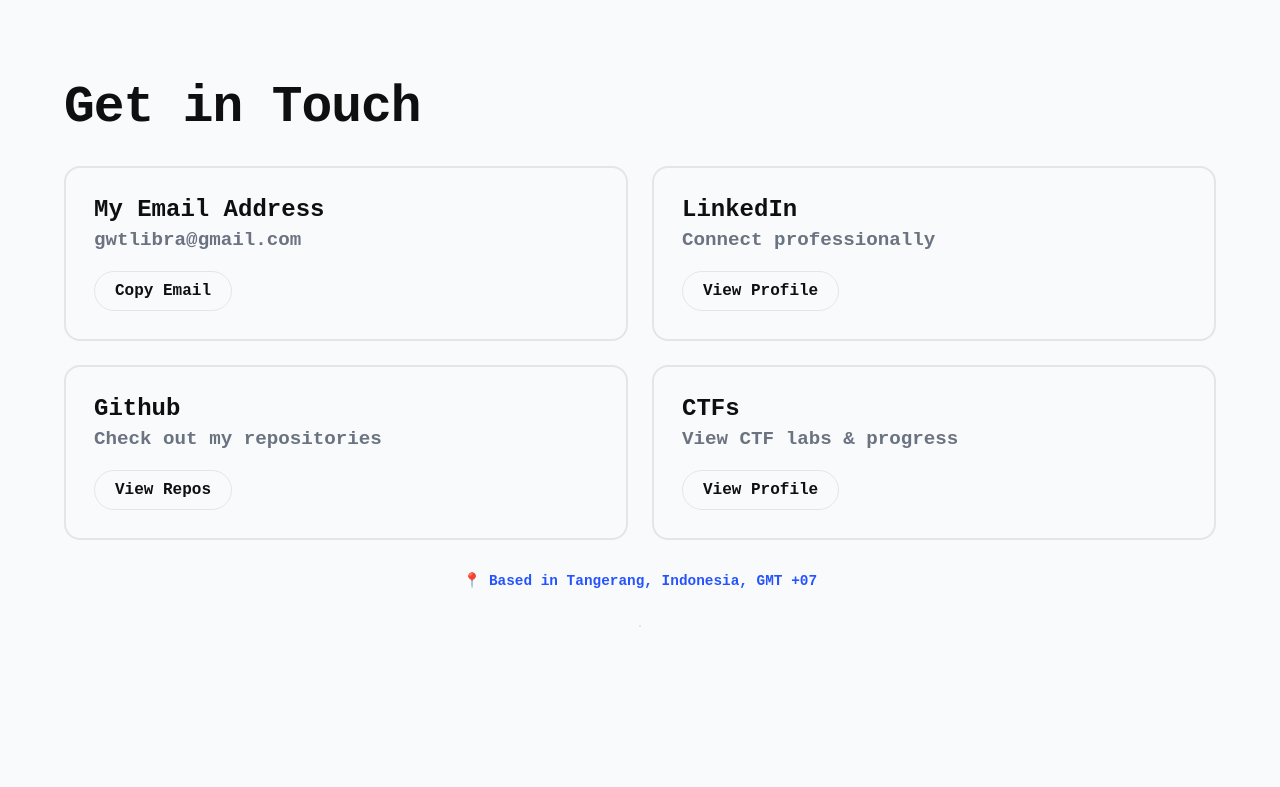
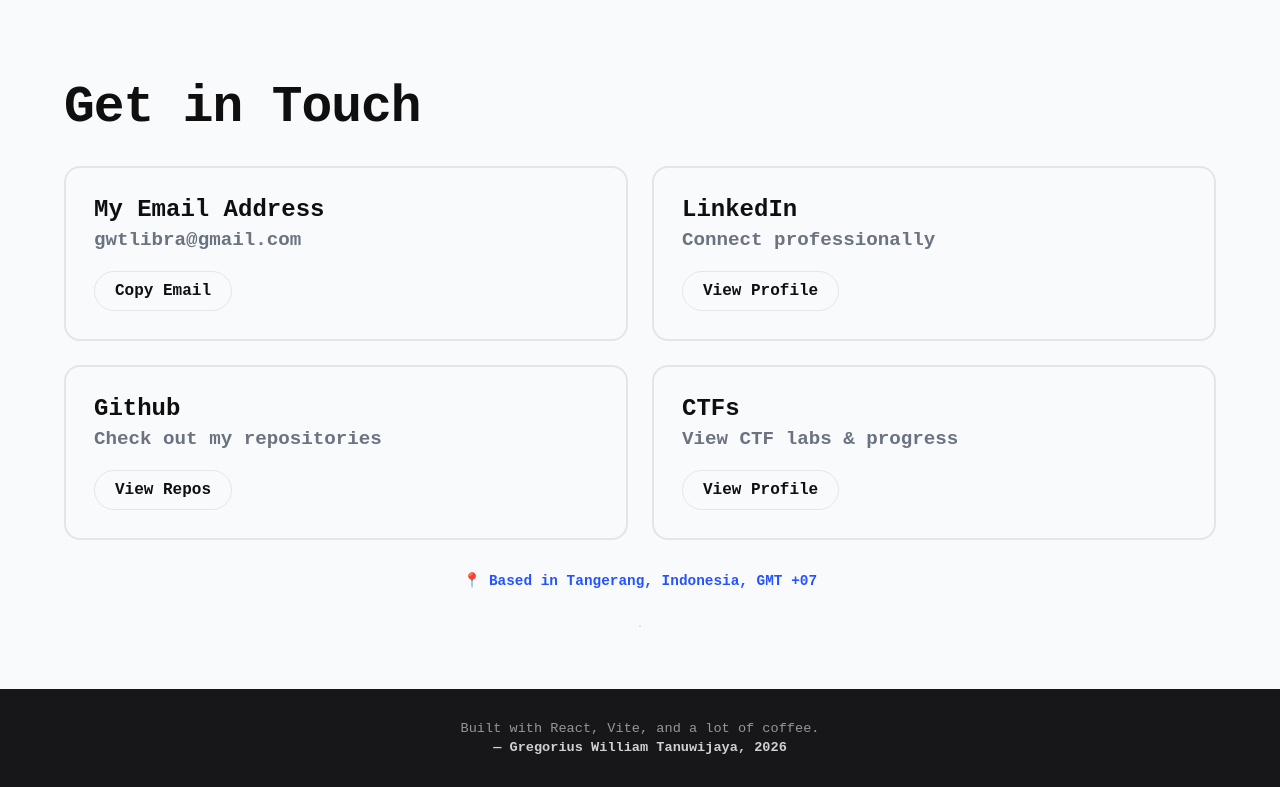
Before and after one commit to GregoryWTz/myportfolio, a React (Vite) app: page / in a window 1280 px wide. Shown: the part 2974-3761 px from the top of the page. Before the commit the page ends 3663 px from the top, so only its background shows below. Built offline with nearby package versions, Linux system fonts and the light colour scheme.

Commit message:
Update9: Footer section

```diff
--- /dev/null
+++ b/src/components/Footer.jsx
@@ -0,0 +1,18 @@
+import "../styles/Footer.css";
+import { useLanguage } from "../context/LanguageContext";
+
+function Footer() {
+  const { t } = useLanguage();
+  const footer = t.footer;
+
+  return (
+    <footer className="footer">
+      <div className="container">
+        <p className="footer__text">{footer.text}</p>
+        <p className="footer__credit">— {footer.credit}</p>
+      </div>
+    </footer>
+  );
+}
+
+export default Footer;
--- a/src/data/siteData.js
+++ b/src/data/siteData.js
@@ -116,6 +116,7 @@ export const translations = {
       cards: [
         {
           type: "email",
+          icon: "email",
           title: "My Email Address",
           text: "gwtlibra@gmail.com",
           buttonLabel: "Copy Email",
@@ -123,6 +124,7 @@ export const translations = {
         },
         {
           type: "link",
+          icon: "linkedin",
           title: "LinkedIn",
           text: "Connect professionally",
           buttonLabel: "View Profile",
@@ -130,6 +132,7 @@ export const translations = {
         },
         {
           type: "link",
+          icon: "github",
           title: "Github",
           text: "Check out my repositories",
           buttonLabel: "View Repos",
@@ -137,12 +140,17 @@ export const translations = {
         },
         {
           type: "link",
+          icon: "ctf",
           title: "CTFs",
           text: "View CTF labs & progress",
           buttonLabel: "View Profile",
           href: "https://learn.cylabacademy.org/users/VortexWz",
         },
       ],
+    },
+    footer: {
+      text: "Built with React, Vite, and a lot of coffee.",
+      credit: "Gregorius William Tanuwijaya, 2026",
     },
   },
 
@@ -260,6 +268,7 @@ export const translations = {
       cards: [
         {
           type: "email",
+          icon: "email",
           title: "Alamat Email Saya",
           text: "gwtlibra@gmail.com",
           buttonLabel: "Salin Email",
@@ -267,6 +276,7 @@ export const translations = {
         },
         {
           type: "link",
+          icon: "linkedin",
           title: "LinkedIn",
           text: "Terhubung secara profesional",
           buttonLabel: "Lihat Profil",
@@ -274,6 +284,7 @@ export const translations = {
         },
         {
           type: "link",
+          icon: "github",
           title: "Github",
           text: "Lihat repositori saya",
           buttonLabel: "Lihat Repositori",
@@ -281,6 +292,7 @@ export const translations = {
         },
         {
           type: "link",
+          icon: "ctf",
           title: "CTFs",
           text: "Lihat lab & progres CTF",
           buttonLabel: "Lihat Profil",
@@ -288,5 +300,9 @@ export const translations = {
         },
       ],
     },
+    footer: {
+      text: "Dibuat dengan React, Vite, dan banyak kopi.",
+      credit: "Gregorius William Tanuwijaya, 2026",
+    },
   },
 };
--- a/src/pages/Home.jsx
+++ b/src/pages/Home.jsx
@@ -5,6 +5,7 @@ import Exp from "../components/Exp";
 import Edu from "../components/Edu";
 import Skills from "../components/Skills";
 import Contact from "../components/Contact";
+import Footer from "../components/Footer";
 
 function Home() {
   return (
@@ -16,6 +17,7 @@ function Home() {
       <Edu />
       <Skills />
       <Contact />
+      <Footer />
     </>
   );
 }
--- /dev/null
+++ b/src/styles/Footer.css
@@ -0,0 +1,20 @@
+.footer {
+  width: 100%;
+  padding: 32px 0;
+  background: var(--color-dark);
+}
+
+.footer__text {
+  margin: 0;
+  text-align: center;
+  font-size: 0.85rem;
+  color: rgba(255, 255, 255, 0.55);
+}
+
+.footer__credit {
+  margin: 4px 0 0;
+  text-align: center;
+  font-size: 0.85rem;
+  font-weight: 600;
+  color: rgba(255, 255, 255, 0.8);
+}
```
Also changed, not shown: src/components/Contact.jsx (+10 -0 lines).
